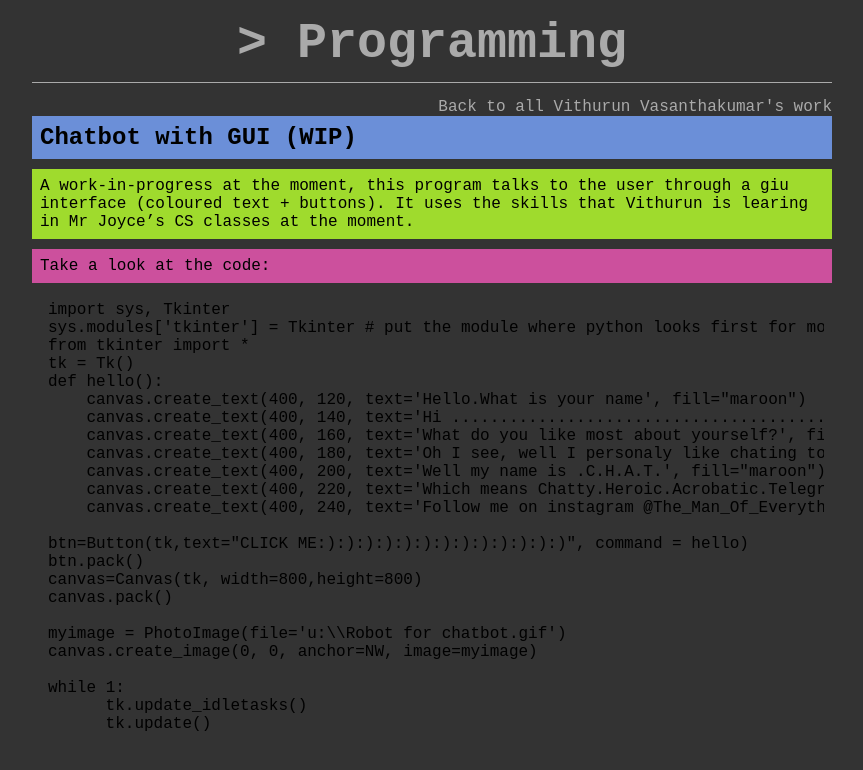
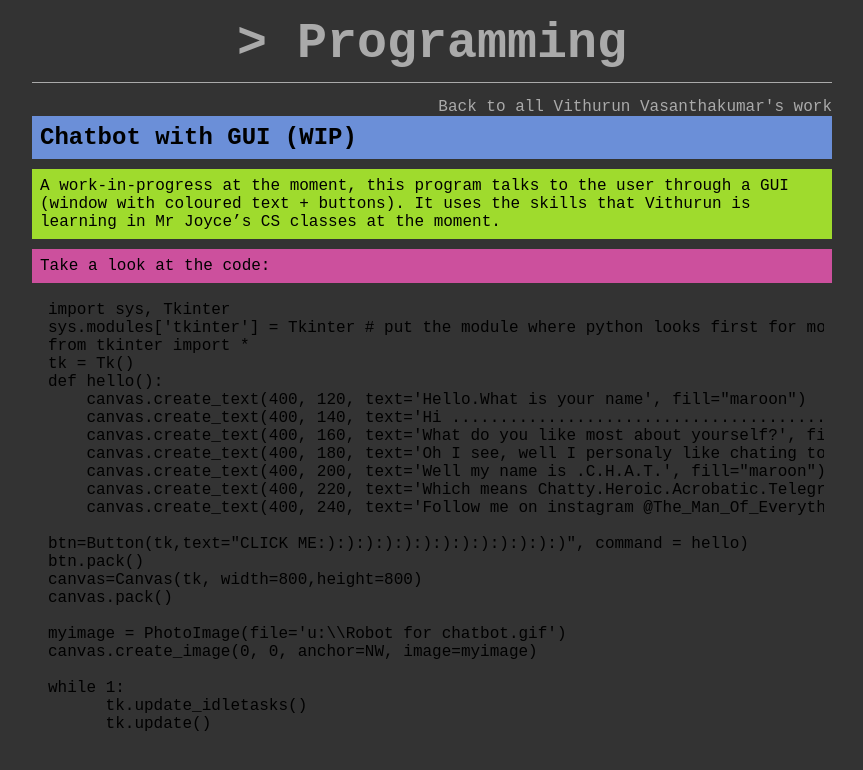
Before and after one commit to wcgs-programming/wcgs-programming.github.io, a Jekyll site: the page built from _posts/2014-11-25-chatbot-with-gui.md, in a window 1280 px wide. Shown: the top 770 px of the page, without its empty margins (208-1071 px from the left). Built offline with Jekyll 4.4.1, drawn with Linux system fonts in a browser that asks for light colours; nearby versions of some CDN libraries; a style sheet for code colours, icons or effects is not loaded.

Commit message:
spelling

```diff
--- a/_posts/2014-11-25-chatbot-with-gui.md
+++ b/_posts/2014-11-25-chatbot-with-gui.md
@@ -5,7 +5,7 @@ published: true
 categories: showcase vithurun-vasanthakumar
 ---
 
-> A work-in-progress at the moment, this program talks to the user through a giu interface (coloured text + buttons). It uses the skills that Vithurun is learing in Mr Joyce's CS classes at the moment.
+> A work-in-progress at the moment, this program talks to the user through a GUI (window with coloured text + buttons). It uses the skills that Vithurun is learning in Mr Joyce's CS classes at the moment.
 
 > Take a look at the code:
 
```
Also changed, not shown: _posts/2014-11-25-vithurun-vasanthakumar.md (+1 -1 lines).
